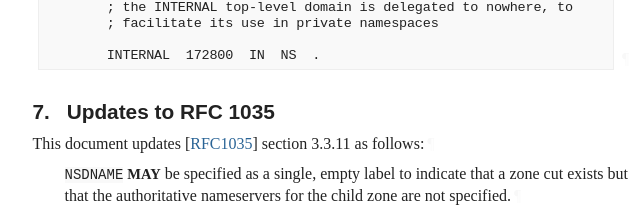
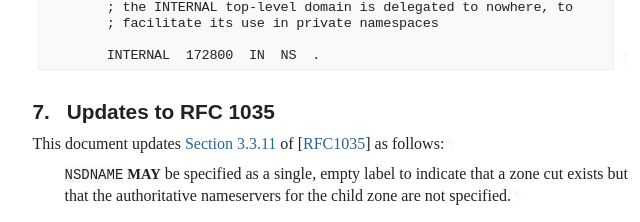
Before and after one commit to ableyjoe/draft-jabley-dnsop-zone-cut-to-nowhere, a plain HTML site: page draft-jabley-dnsop-zone-cut-to-nowhere.html in a window 1280 px wide. Shown: the part 5094-5316 px from the top of the page, 92-732 px from the left. Drawn offline with Linux system fonts and the light colour scheme; a web font is replaced by a local one.

Commit message:
Script updating gh-pages from 5c84ae7. [ci skip]

```diff
--- a/draft-jabley-dnsop-zone-cut-to-nowhere.html
+++ b/draft-jabley-dnsop-zone-cut-to-nowhere.html
@@ -1532,7 +1532,7 @@ different, non-cooperating administrators.<a href="#section-6.2-2" class="pilcro
       <h2 id="name-updates-to-rfc-1035">
 <a href="#section-7" class="section-number selfRef">7. </a><a href="#name-updates-to-rfc-1035" class="section-name selfRef">Updates to RFC 1035</a>
       </h2>
-<p id="section-7-1">This document updates <span>[<a href="#RFC1035" class="cite xref">RFC1035</a>]</span> section 3.3.11 as follows:<a href="#section-7-1" class="pilcrow">¶</a></p>
+<p id="section-7-1">This document updates <span><a href="https://rfc-editor.org/rfc/rfc1035#section-3.3.11" class="relref">Section 3.3.11</a> of [<a href="#RFC1035" class="cite xref">RFC1035</a>]</span> as follows:<a href="#section-7-1" class="pilcrow">¶</a></p>
 <ul class="normal ulEmpty">
 <li class="normal ulEmpty" id="section-7-2.1">
           <p id="section-7-2.1.1"><code>NSDNAME</code> <span class="bcp14">MAY</span> be specified as a single, empty label to indicate
```
Also changed, not shown: draft-jabley-dnsop-zone-cut-to-nowhere.txt.
